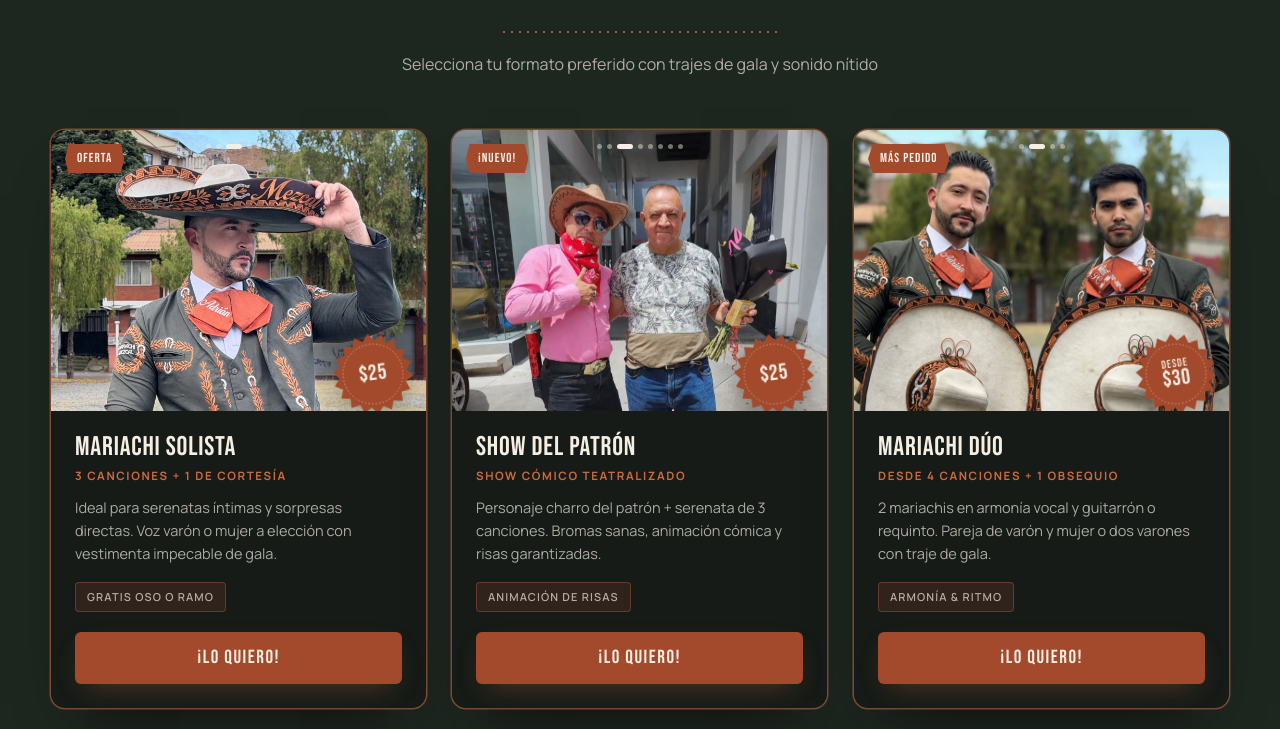
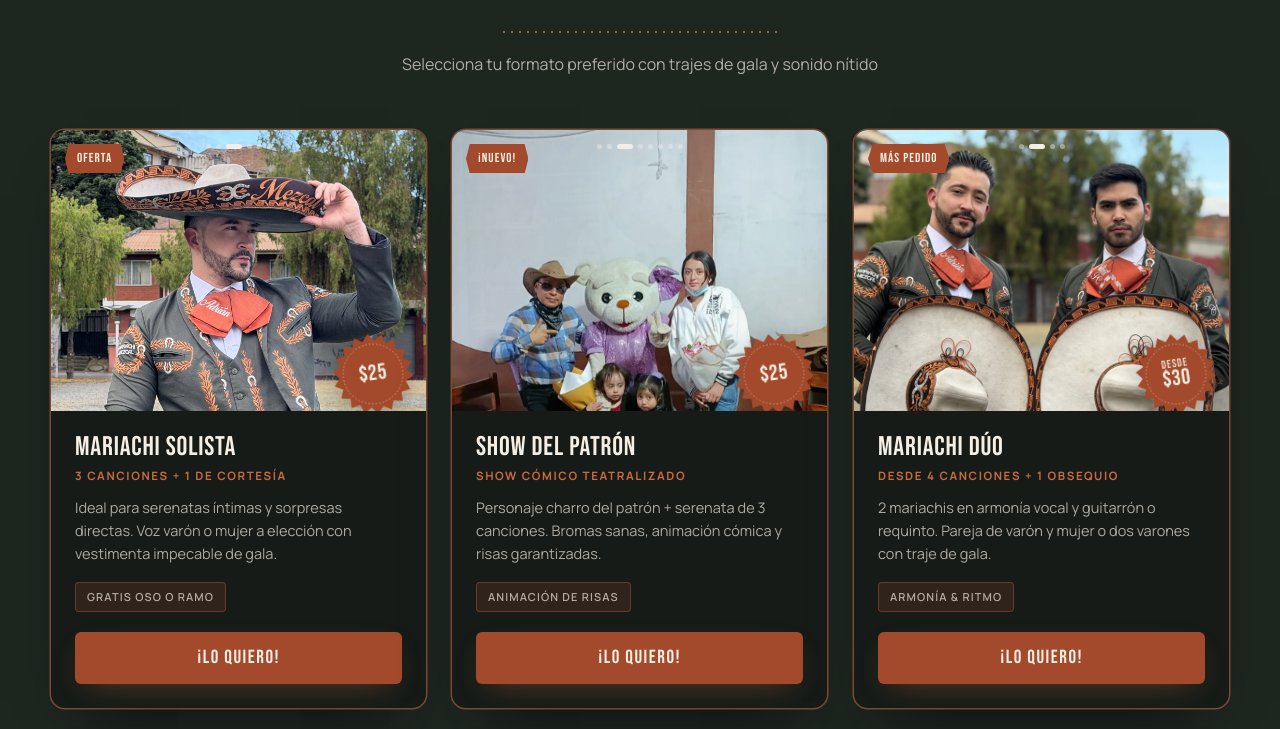
Before and after one commit to Anghy2003/MariachiMezcal, an Angular app: page / in a window 1280 px wide. Shown: the part 2446-3175 px from the top of the page. Built offline with nearby package versions, Linux system fonts and the light colour scheme; a web font is replaced by a local one.

Commit message:
Show del Patrón: nueva portada y encuadre sin cortar cabezas
- patron-3 como primera foto en Nuestros servicios y en Nuestros paquetes
- Encuadre al 15 % desde arriba para que se vean sombreros y caras

```diff
--- a/src/app/data/services.data.ts
+++ b/src/app/data/services.data.ts
@@ -106,9 +106,9 @@ export const SERVICES: Service[] = [
     cutout: true,
     gallery: [
       'img/oso.webp',
+      'img/patron-3.webp',
       'img/patron-1.webp',
       'img/patron-2.webp',
-      'img/patron-3.webp',
       'img/patron-4.webp',
       'img/patron-5.webp',
       'img/patron-6.webp',
--- a/src/app/home/nuestros-servicios.component.ts
+++ b/src/app/home/nuestros-servicios.component.ts
@@ -129,8 +129,8 @@ export class NuestrosServiciosComponent {
       subtitle: 'Show cómico teatralizado',
       text: 'Personaje charro del patrón + serenata de 3 canciones. Bromas sanas, animación cómica y risas garantizadas.',
       chip: 'Animación de risas',
-      image: 'img/patron-1.webp',
-      position: '50% 20%',
+      image: 'img/patron-3.webp',
+      position: '50% 15%',
     },
     {
       slug: 'duos',
--- a/src/app/home/servicios.component.ts
+++ b/src/app/home/servicios.component.ts
@@ -40,7 +40,7 @@ import { PhotoCycleComponent } from '../shared/photo-cycle.component';
               <div class="flyer">
                 <!-- La foto ocupa toda la tarjeta; los recuadros van encima dejando verla entre ellos -->
                 <button class="bg" (click)="nav.service(s.slug)" [attr.aria-label]="s.name">
-                  <app-photo-cycle [images]="photos(s)" [position]="s.cutout ? '50% 30%' : (s.imagePosition ?? 'center')" [delay]="i * 700 + 400" />
+                  <app-photo-cycle [images]="photos(s)" [position]="s.cutout ? '50% 15%' : (s.imagePosition ?? 'center')" [delay]="i * 700 + 400" />
                 </button>
                 <span class="title">{{ s.shortName }}</span>
 
```
